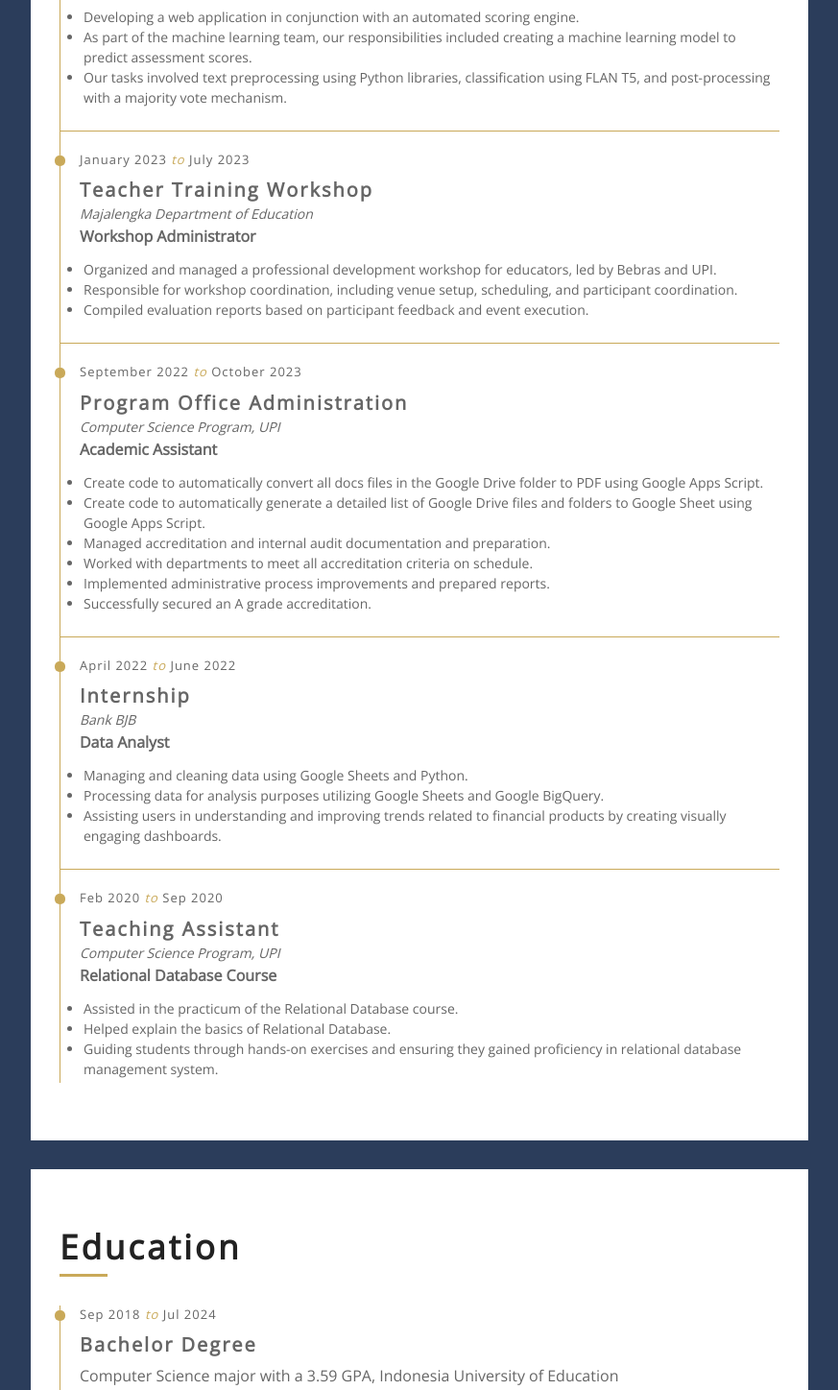
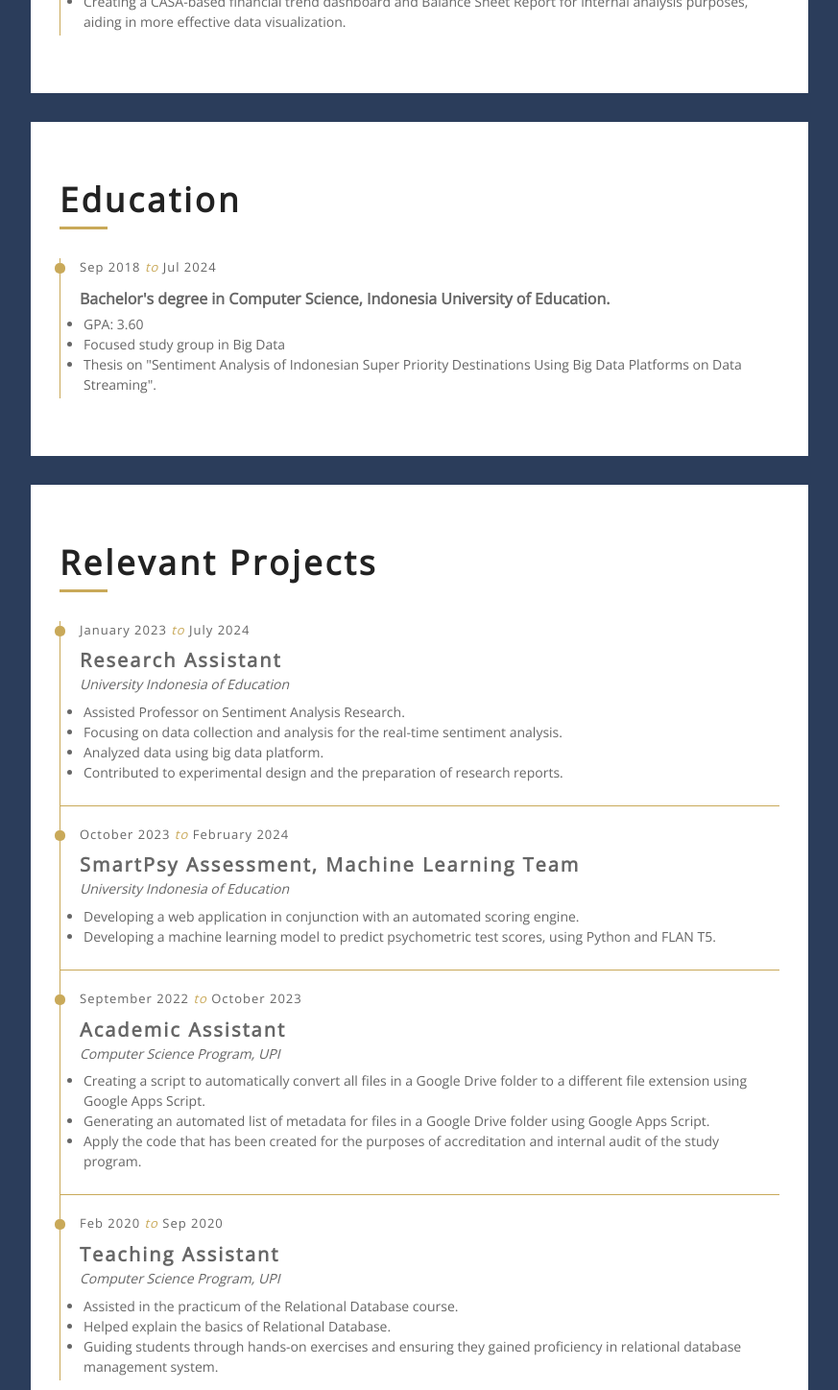
Before and after one commit to evanurkhofifah/evaanurkhofifah, a plain HTML site: page index.html in a window 1280 px wide. Shown: the part 946-2394 px from the top of the page at 96% size, without its empty margins (368-1241 px from the left). Drawn offline with nearby package versions, Linux system fonts and the light colour scheme; a web font is replaced by a local one.

Commit message:
Update style.css and index.html, replace profile image

```diff
--- a/css/style.css
+++ b/css/style.css
@@ -562,6 +562,13 @@ a:focus {
     margin: 0;
 }
 
+.education ul {
+    list-style-type: disc;
+    font-size: 14px;
+    padding: 4px;
+    margin: 0;
+}
+
 
 /**********************************/
 /********* Experience CSS *********/
@@ -657,6 +664,105 @@ a:focus {
 }
 
 .experience li:last-child {
+    border-bottom: none;
+    /* Menghilangkan garis bawah pada item terakhir */
+}
+
+
+/**********************************/
+/********* Porject CSS *********/
+/**********************************/
+.project {
+    position: relative;
+    padding: 60px 30px;
+    background: #ffffff;
+    border-bottom: 30px solid #2B3D5B;
+}
+
+.project .exp-col {
+    position: relative;
+    width: 100%;
+    padding: 20px 0 20px 20px;
+    border-left: 1px solid #C9A959;
+    border-bottom: 1px solid #C9A959;
+}
+
+.project .col-md-12:first-child .exp-col {
+    padding-top: 0;
+}
+
+.project .col-md-12:last-child .exp-col {
+    border-bottom: none;
+    padding-bottom: 0;
+}
+
+@media (min-width: 768px) {
+    .project .col-md-12:nth-child(-n+1) .exp-col {
+        padding-top: 0;
+    }
+
+    .project .col-md-12:last-child .exp-col,
+    .project .col-md-12:nth-last-child(1) .exp-col {
+        border-bottom: none;
+        padding-bottom: 0;
+    }
+}
+
+.project .exp-col span {
+    position: relative;
+    display: block;
+    font-size: 13px;
+    letter-spacing: 1px;
+    margin-bottom: 10px;
+}
+
+.project .exp-col span::before {
+    position: absolute;
+    content: "";
+    width: 11px;
+    height: 11px;
+    background: #C9A959;
+    top: 5px;
+    left: -26px;
+    border-radius: 5px;
+}
+
+.project .exp-col span i {
+    color: #C9A959;
+}
+
+.project .exp-col h3 {
+    font-size: 20px;
+    font-weight: 700;
+    letter-spacing: 2px;
+    margin-bottom: 5px;
+}
+
+.project .exp-col h4 {
+    font-size: 14px;
+    font-weight: 400;
+    font-style: italic;
+    margin-bottom: 5px;
+}
+
+.project .exp-col h5 {
+    font-size: 16px;
+    font-weight: 600;
+    margin-bottom: 10px;
+}
+
+.project .exp-col p {
+    margin: 0;
+}
+
+.project ul {
+    list-style-type: disc;
+    font-size: 14px;
+    padding: 4px;
+    margin: 0;
+}
+
+.project li:last-child {
     border-bottom: none;
     /* Menghilangkan garis bawah pada item terakhir */
 }
--- a/index.html
+++ b/index.html
@@ -39,7 +39,7 @@
     <div class="wrapper">
       <div class="sidebar">
         <div class="sidebar-header justify-content-center text-center">
-          <img class="w-100 img-fluid mb-1" src="img/my_profile.png" alt="Image" />
+          <img class="w-100 img-fluid mb-1" src="img/profile.png" alt="Image" />
           <h3 class="mt-2">Eva Nurkhofifah</h3>
         </div>
         <div class="sidebar-content">
@@ -100,21 +100,15 @@
             <div class="row align-items-center">
               <div class="col-md-6 col-lg-12">
                 <p>
-                  Detail-oriented Computer Science graduate
-                  from Indonesia University of Education with a strong
-                  foundation in data analysis, data science, and finance.
-                  Experienced in programming, statistical analysis, and
-                  financial data management. Skilled in Python, R, and SQL, with
-                  hands-on experience using data visualization tools like
-                  Tableau, Power BI, and Looker Studio. Basic skills in big data
-                  platforms such as Apache Kafka and Apache Spark. Always eager
-                  to learn and engage in innovative projects related to data and
-                  finance.
+                  Fresh graduate in Computer Science with experience in data analysis, data science, and programming in Python, R, and SQL,
+                  as well as data visualization using Tableau, Power BI, and Looker Studio.
+                  Basic skills in big data platforms such as Apache Kafka and Apache Spark.
+                  Ready to contribute and learn in innovative projects related to data science, data analysis, and technology-based system development.
                 </p>
                 <div class="content-inner">
                   <a class="btn" href="https://wa.me/087816974090">
                     <i class="fa fa-hands-helping"></i>Hire Me</a>
-                  <a class="btn" href="https://drive.google.com/uc?export=download&id=1_y-KjDu19tQ-udW8BdzJBpEIQh-ssJxw" download="Resume_Eva_Nurkhofifah.pdf">
+                  <a class="btn" href="https://drive.google.com/uc?export=download&id=1ZFlWsU9FORwnYKQXXqZY0WCLl7ixBZLc" download="Resume_Eva_Nurkhofifah.pdf">
                       <i class="fa fa-download"></i>Resume</a>
                 </div>
                 <!-- <a class="btn" href="mailto:evaanurkhofifah@gmail.com">Hire Me</a> -->
@@ -133,83 +127,29 @@
             <div class="row align-items-center">
               <div class="col-md-12">
                 <div class="exp-col">
-                  <span>January 2023 <i>to</i> July 2024</span>
-                  <h3>Research Assistant</h3>
-                  <h4>Sentiment Analysis of Indonesian Super Priority Destinations Using Big Data Platforms on Data Streaming</h4>
-                  <p><strong>Researcher, University Indonesia of Education</strong></p>
+                  <span>January 2023 <i>to</i> July 2023</span>
+                  <h3>Workshop Administrator, Bebras UPI</h3>
+                  <!-- <h4>Bebras UPI</h4> -->
+                  <!-- <h5>Bebras UPI</h5> -->
                   <ul>
-                    <li>Assisted Professor on Sentiment Analysis Research.</li>
-                    <li>Focusing on data collection and analysis for the real-time sentiment analysis.</li>
-                    <li>Analyzed data using big data platform.</li>
-                    <li>Contributed to experimental design and the preparation of research reports.</li>
-                  </ul>
-                </div>
-              </div>
-              <div class="col-md-12">
-                <div class="exp-col">
-                  <span>October 2023 <i>to</i> February 2024</span>
-                  <h3>Research Project Assistant</h3>
-                  <h4>SmartPsy Assessment: Asisten Penilaian Asesmen Psikologi</h4>
-                  <h5>Machine Learning Team, University Indonesia of Education</h5>
-                  <ul>
-                    <li>Developing a web application in conjunction with an automated scoring engine.</li>
-                    <li>As part of the machine learning team, our responsibilities included creating a machine learning model to predict assessment scores.</li>
-                    <li>Our tasks involved text preprocessing using Python libraries, classification using FLAN T5, and post-processing with a majority vote mechanism.</li>
-                  </ul>
-                </div>
-              </div>
-              <div class="col-md-12">
-                <div class="exp-col">
-                  <span>January 2023 <i>to</i> July 2023</span>
-                  <h3>Teacher Training Workshop</h3>
-                  <h4>Majalengka Department of Education</h4>
-                  <h5>Workshop Administrator</h5>
-                  <ul>
-                    <li>Organized and managed a professional development workshop for educators, led by Bebras and UPI.</li>
+                    <li>Organized and managed a professional development workshop for educators, led by Bebras UPI.</li>
+                    <li>Coordinating over 350 participants across three sessions and ensuring the readiness of workshop materials.</li>
                     <li>Responsible for workshop coordination, including venue setup, scheduling, and participant coordination.</li>
                     <li>Compiled evaluation reports based on participant feedback and event execution.</li>
-                  </ul>
-                </div>
-              </div>
-              <div class="col-md-12">
-                <div class="exp-col">
-                  <span>September 2022 <i>to</i> October 2023</span>
-                  <h3>Program Office Administration</h3>
-                  <h4>Computer Science Program, UPI</h4>
-                  <h5>Academic Assistant</h5>
-                  <ul>
-                    <li>Create code to automatically convert all docs files in the Google Drive folder to PDF using Google Apps Script.</li>
-                    <li>Create code to automatically generate a detailed list of Google Drive files and folders to Google Sheet using Google Apps Script.</li>
-                    <li>Managed accreditation and internal audit documentation and preparation.</li>
-                    <li>Worked with departments to meet all accreditation criteria on schedule.</li>
-                    <li>Implemented administrative process improvements and prepared reports.</li>
-                    <li>Successfully secured an A grade accreditation.</li>
+                    <li>Producing evaluation reports that increase participant satisfaction and help participants apply computational thinking in their learning by up to 90%.</li>
                   </ul>
                 </div>
               </div>
               <div class="col-md-12">
                 <div class="exp-col">
                   <span>April 2022 <i>to</i> June 2022</span>
-                  <h3>Internship</h3>
-                  <h4>Bank BJB</h4>
-                  <h5>Data Analyst</h5>
+                  <h3>Internship, Bank BJB</h3>
+                  <!-- <h4>Bank BJB</h4> -->
+                  <!-- <h5>Data Analyst</h5> -->
                   <ul>
-                    <li>Managing and cleaning data using Google Sheets and Python.</li>
-                    <li>Processing data for analysis purposes utilizing Google Sheets and Google BigQuery.</li>
-                    <li>Assisting users in understanding and improving trends related to financial products by creating visually engaging dashboards.</li>
-                  </ul>
-                </div>
-              </div>
-              <div class="col-md-12">
-                <div class="exp-col">
-                  <span>Feb 2020 <i>to</i> Sep 2020</span>
-                  <h3>Teaching Assistant</h3>
-                  <h4>Computer Science Program, UPI</h4>
-                  <h5>Relational Database Course</h5>
-                  <ul>
-                    <li>Assisted in the practicum of the Relational Database course.</li>
-                    <li>Helped explain the basics of Relational Database.</li>
-                    <li>Guiding students through hands-on exercises and ensuring they gained proficiency in relational database management system.</li>
+                    <li>Managing and cleaning Current Account Savings Account (CASA) data regarding the amount of deposits in checking and savings accounts,
+                      as well as the Branch Balance Sheet Report data concerning the performance of the Sub-Branch Office, using Python and BigQuery.</li>
+                    <li>Creating a CASA-based financial trend dashboard and Balance Sheet Report for internal analysis purposes, aiding in more effective data visualization.</li>
                   </ul>
                 </div>
               </div>
@@ -228,21 +168,80 @@
               <div class="col-md-12">
                 <div class="edu-col">
                   <span>Sep 2018 <i>to</i> Jul 2024</span>
-                  <h3>Bachelor Degree</h3>
-                  <p>Computer Science major with a 3.59 GPA, Indonesia University of Education</p>
-                </div>
-              </div>
-              <div class="col-md-12">
-                <div class="edu-col">
-                  <span>Jul 2015 <i>to</i> Jun 2018</span>
-                  <h3>SMA Negeri 1 Sindang, Indramayu</h3>
-                  <p>Mathematics and Natural Sciences</p>
+                  <p><strong>Bachelor's degree in Computer Science, Indonesia University of Education.</strong></p>
+                  <ul>
+                    <li>GPA: 3.60</li>
+                    <li>Focused study group in Big Data</li>
+                    <li>Thesis on "Sentiment Analysis of Indonesian Super Priority Destinations Using Big Data Platforms on Data Streaming".</li>
+                  </ul>
                 </div>
               </div>
             </div>
           </div>
         </div>
         <!-- Education Start -->
+
+        <!-- Relevant Project Start -->
+        <div class="project" id="project">
+          <div class="content-inner">
+            <div class="content-header">
+              <h2>Relevant Projects</h2>
+            </div>
+            <div class="row align-items-center">
+              <div class="col-md-12">
+                <div class="exp-col">
+                  <span>January 2023 <i>to</i> July 2024</span>
+                  <h3>Research Assistant</h3>
+                  <h4> University Indonesia of Education</h4>
+                  <ul>
+                    <li>Assisted Professor on Sentiment Analysis Research.</li>
+                    <li>Focusing on data collection and analysis for the real-time sentiment analysis.</li>
+                    <li>Analyzed data using big data platform.</li>
+                    <li>Contributed to experimental design and the preparation of research reports.</li>
+                  </ul>
+                </div>
+              </div>
+              <div class="col-md-12">
+                <div class="exp-col">
+                  <span>October 2023 <i>to</i> February 2024</span>
+                  <h3>SmartPsy Assessment, Machine Learning Team</h3>
+                  <h4>University Indonesia of Education</h4>
+                  <ul>
+                    <li>Developing a web application in conjunction with an automated scoring engine.</li>
+                    <li>Developing a machine learning model to predict psychometric test scores, using Python and FLAN T5.</li>
+                  </ul>
+                </div>
+              </div>
+              <div class="col-md-12">
+                <div class="exp-col">
+                  <span>September 2022 <i>to</i> October 2023</span>
+                  <h3>Academic Assistant</h3>
+                  <h4>Computer Science Program, UPI</h4>
+                  <!-- <h5>Academic Assistant</h5> -->
+                  <ul>
+                    <li>Creating a script to automatically convert all files in a Google Drive folder to a different file extension using Google Apps Script.</li>
+                    <li>Generating an automated list of metadata for files in a Google Drive folder using Google Apps Script.</li>
+                    <li>Apply the code that has been created for the purposes of accreditation and internal audit of the study program.</li>
+                  </ul>
+                </div>
+              </div>
+              <div class="col-md-12">
+                <div class="exp-col">
+                  <span>Feb 2020 <i>to</i> Sep 2020</span>
+                  <h3>Teaching Assistant</h3>
+                  <h4>Computer Science Program, UPI</h4>
+                  <!-- <h5>Relational Database Course</h5> -->
+                  <ul>
+                    <li>Assisted in the practicum of the Relational Database course.</li>
+                    <li>Helped explain the basics of Relational Database.</li>
+                    <li>Guiding students through hands-on exercises and ensuring they gained proficiency in relational database management system.</li>
+                  </ul>
+                </div>
+              </div>
+            </div>
+          </div>
+        </div>
+        <!-- Relevant Project End -->
 
         <!-- Organizations Start -->
         <div class="organization" id="organization">
@@ -254,7 +253,7 @@
               <div class="custom-border">
                 <div class="position-relative mb-4">
                   <i class="fa fa-arrow-right text-primary position-absolute" style="top: 3px; left: -24px;"></i>
-                  <h6 class="mb-1"><strong>BEM KEMAKOM (Keluarga Mahasiswa Komputer)</strong></h6>
+                  <h6 class="mb-1"><strong>Student Executive Board of KEMAKOM (Keluarga Mahasiswa Komputer)</strong></h6>
                   <p class="mb-2">1st Treasurer | February 2020 - January 2021</p>
                 </div>
                 <div class="position-relative mb-4">
@@ -269,7 +268,7 @@
                 </div>
                 <div class="position-relative mb-4">
                   <i class="fa fa-arrow-right text-primary position-absolute" style="top: 3px; left: -24px;"></i>
-                  <h6 class="mb-1"><strong>BEM KEMAKOM (Keluarga Mahasiswa Komputer)</strong></h6>
+                  <h6 class="mb-1"><strong>Student Executive Board of KEMAKOM (Keluarga Mahasiswa Komputer)</strong></h6>
                   <p class="mb-2">2nd Treasurer | February 2019 - January 2020</p>
                 </div>
               </div>
@@ -338,7 +337,7 @@
               <div class="skill mb-4">
                 <div class="d-flex justify-content-between">
                   <h6 style="font-weight: bold;">Apache Kafka</h6>
-                  <p class="mb-2">(Intermediate)</p>
+                  <p class="mb-2">(Novice)</p>
                 </div>
               </div>
             </div>
```
Also changed, not shown: img/my_profile.png (deleted), img/profile.png (added).
